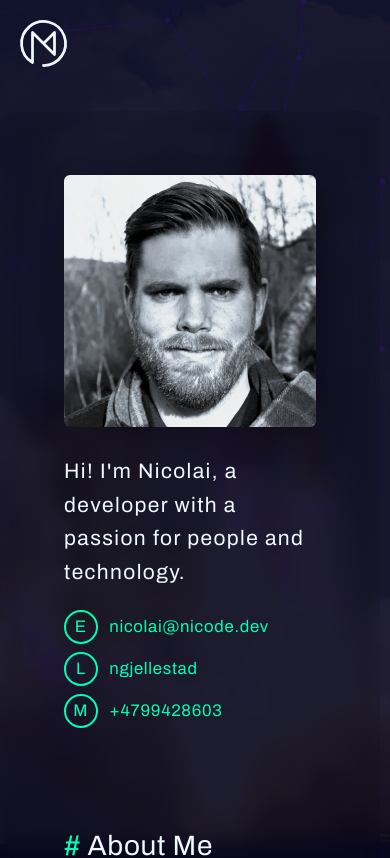
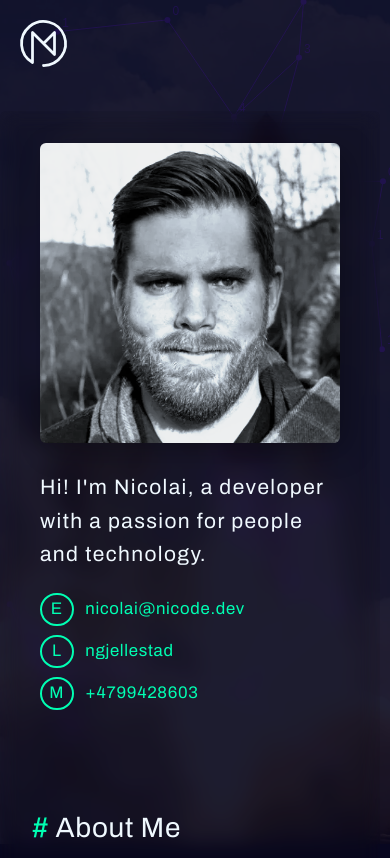
Before and after one commit to nicodedev/nicode-dev-frontend, a SvelteKit app: page / in a window 390 px wide. Shown: the top 858 px of the page. Built offline with nearby package versions, Linux system fonts and the light colour scheme.

Commit message:
fix: mobilefix

```diff
--- a/src/default.css
+++ b/src/default.css
@@ -143,12 +143,13 @@ ul {
 @media (max-width: 550px) {
 	.page {
 		margin: calc(var(--section-space) / 4) 0;
+		padding: var(--box-space);
 	}
 }
 
 @supports (backdrop-filter: blur(0)) {
 	.page {
-		border-radius: 12px;
+		border-radius: 6px;
 		backdrop-filter: blur(10px) brightness(0.87);
 	}
 }
```
